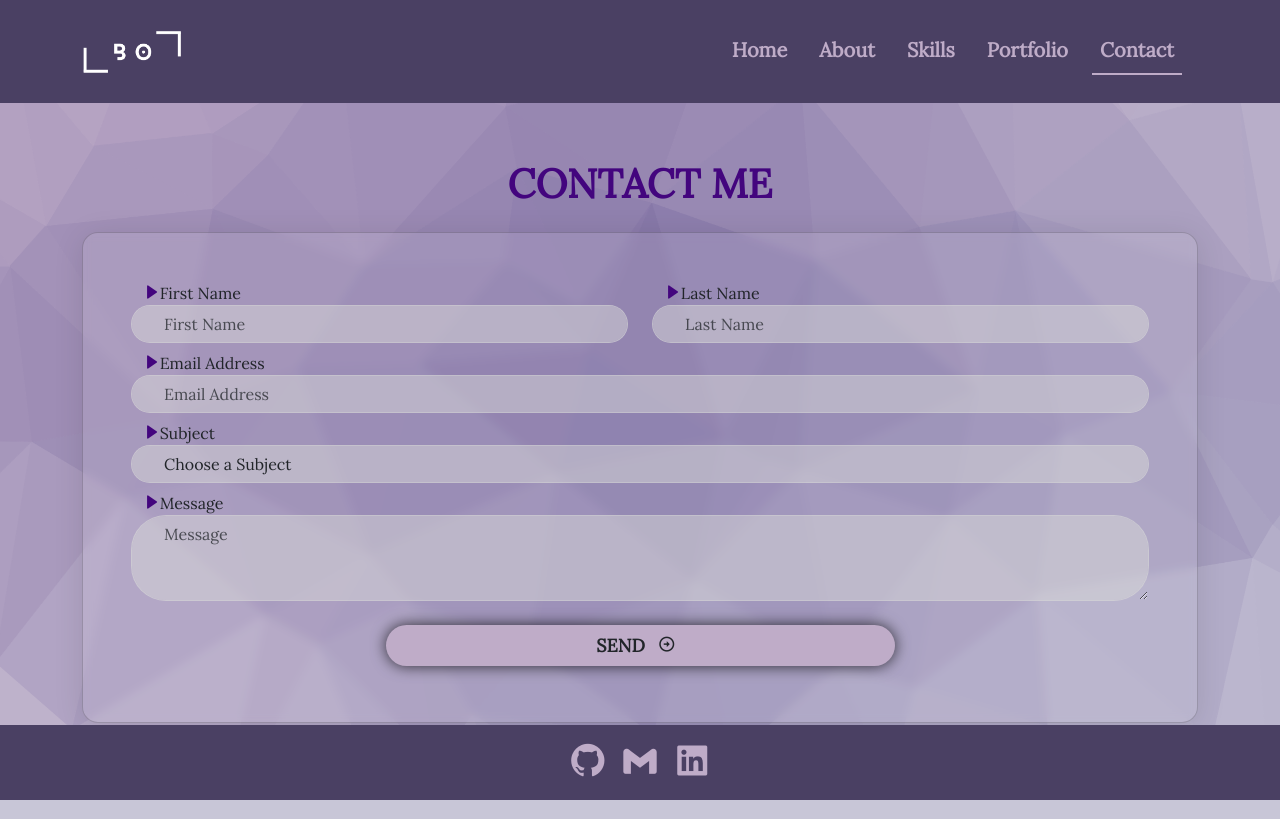
After one commit to BogdanOtava/Portfolio-Website, a Flask app: page /contact in a window 1280 px wide. The commit adds this page. Run offline with Flask 3, Linux system fonts and the light colour scheme.

Commit message:
Added - Contact Page & Response Page

```diff
--- a/application/application.py
+++ b/application/application.py
@@ -1,9 +1,10 @@
 # Sets up the routes for all the pages
 
-from flask import Flask, render_template
+from flask import Flask, render_template, request
 from flask_caching import Cache
 from config import TEMPLATES_PATH, TEXT_PATH
 from application.helpers import *
+from tkn import *
 
 
 app = Flask(__name__, template_folder=TEMPLATES_PATH)
@@ -46,3 +47,40 @@ def portfolio():
     repos = get_repositories()
 
     return render_template("portfolio.html", repos=repos)
+
+
+@app.route("/contact", methods=["GET", "POST"])
+def contact():
+    """Renders the 'Contact' page of the website."""
+
+    # User reached route via POST
+    if request.method == "POST":
+        first_name = request.form["firstName"]
+        last_name = request.form["lastName"]
+        email = request.form["email"]
+        subject = request.form["subject"]
+        message = request.form["message"]
+
+        # Format message
+        message = f"FROM: {first_name} {last_name} <{email}>\nSUBJECT: {subject}\n\n{message}"
+
+        # Send email using Mailgun API
+        response = requests.post(
+            f"https://api.eu.mailgun.net/v3/{MAILGUN_DOMAIN}/messages",
+            auth=("api", MAILGUN_API_KEY),
+            data={
+                "from": f"{first_name} {last_name} <{email}>",
+                "to": RECEIVER_EMAIL,
+                "subject": subject,
+                "text": message
+            }
+        )
+
+        # Check for successful API response
+        if response.status_code == 200:
+            return render_template("result.html", status_code=response.status_code, message="Your email has been sent! I'll contact you as soon as possible.")
+        else:
+            return render_template("result.html", status_code=response.status_code, message="Your email could not be sent! Please try again.")
+
+    # User reached route via GET
+    return render_template("contact.html")
--- a/application/helpers.py
+++ b/application/helpers.py
@@ -3,7 +3,7 @@
 import requests
 import json
 
-from tkn import ACCESS_TOKEN
+from tkn import GITHUB_ACCESS_TOKEN
 from config import TEXT_PATH
 
 
@@ -73,7 +73,7 @@ def get_repositories() -> list:
 
     url = "https://api.github.com/users/bogdanotava/repos"
     params = {"per_page": 1000}
-    headers = {"Authorization": f"token {ACCESS_TOKEN}"}
+    headers = {"Authorization": f"token {GITHUB_ACCESS_TOKEN}"}
 
     try:
         response = requests.get(url, params=params, headers=headers)
--- a/application/static/css/styles.css
+++ b/application/static/css/styles.css
@@ -279,3 +279,50 @@ body {
 .portfolio .inner-card .img-fluid {
     max-width: 25px;
 }
+
+/*********************/
+/*  CONTACT          */
+/*********************/
+
+.contact {
+    margin-top: 10rem;
+}
+
+.contact .page-title {
+    color: var(--highlights-color);
+    font-weight: 900;
+}
+
+.contact .form-control {
+    background-color: rgba(216, 216, 216, 0.5);
+    border-color: rgba(216, 216, 216, 0.7);
+    border-radius: 35px;
+    padding-left: 2rem;
+}
+
+.contact .form-control:focus {
+    border-color: rgba(216, 216, 216, 0.5);
+    box-shadow: 0 0 0 0.2rem rgba(63, 21, 60, 0.25);
+}
+
+.contact .form-group .arrow {
+    color: var(--highlights-color);
+}
+
+select option {
+    background-color: rgba(233, 233, 233, 0.5);
+    border-radius: 35px;
+}
+
+/*********************/
+/*  RESPONSE          */
+/*********************/
+
+.response {
+    margin-top: 10rem;
+}
+
+.response .page-title {
+    color: var(--highlights-color);
+    font-weight: 900;
+}
--- a/application/templates/about.html
+++ b/application/templates/about.html
@@ -69,7 +69,9 @@
                                 <p class="text-muted">Oct 2022 - Present</p>
                             </div>
                         </div>
-                        <button class="btn mt-auto mx-auto w-100">CONTACT ME <i class="bx bx-right-arrow-circle px-2"></i></button>
+                        <button class="btn mt-auto mx-auto w-100">
+                            <a href="{{ url_for('contact') }}">CONTACT ME <i class="bx bx-right-arrow-circle px-2"></i></a>
+                        </button>
                     </div>
                 </div>
             </div>
--- /dev/null
+++ b/application/templates/contact.html
@@ -0,0 +1,76 @@
+<!-- The 'Contact' page -->
+
+{% extends "layout.html" %}
+
+{% block head %}
+    <!-- Inherit from 'layout.html' -->
+    {{ super() }}
+{% endblock %}
+
+{% block title %}
+    Contact
+{% endblock %}
+
+{% block main %}
+    <!-- Background -->
+    <img src="../static/images/trianglify_background.png" class="background position-fixed w-100 h-100 top-0 start-0" loading="lazy">
+    <!-- End of Background -->
+    <!-- Main Content -->
+    <div class="container contact mb-5 pb-5">
+        <!-- Title -->
+        <div class="row mb-3">
+            <div class="col-md-12 text-center">
+                <h1 class="page-title">CONTACT ME</h1>
+            </div>
+        </div>
+        <!-- End of Title -->
+        <!-- Contact Form -->
+        <div class="card contact-card card-design px-5 py-5">
+            <form action="/contact" method="post">
+                <!-- 1st Row -->
+                <div class="row">
+                    <div class="form-group col-md-6 mb-2">
+                        <label for="firstName">&nbsp;&nbsp;&nbsp;<i class="arrow bx bxs-right-arrow"></i>First Name</label>
+                        <input class="form-control" type="text" id="firstName" name="firstName" placeholder="First Name" required>
+                    </div>
+                    <div class="form-group col-md-6 mb-2">
+                        <label for="lastName">&nbsp;&nbsp;&nbsp;<i class="arrow bx bxs-right-arrow"></i>Last Name</label>
+                        <input class="form-control" type="text" id="lastName" name="lastName" placeholder="Last Name" required>
+                    </div>
+                </div>
+                <!-- End of 1st Row-->
+                <!-- 2nd Row -->
+                <div class="form-group mb-2">
+                    <label for="email">&nbsp;&nbsp;&nbsp;<i class="arrow bx bxs-right-arrow"></i>Email Address</label>
+                    <input class="form-control" type="text" id="email" name="email" placeholder="Email Address" required>
+                </div>
+                <!-- End of 2nd Row -->
+                <!-- 3rd Row -->
+                <div class="form-group mb-2">
+                    <label for="subject">&nbsp;&nbsp;&nbsp;<i class="arrow bx bxs-right-arrow"></i>Subject</label>
+                    <select class="form-control" id="subject" name="subject" required>
+                        <option value="" selected disabled>Choose a Subject</option>
+                        <option>Work Opportunity</option>
+                        <option>Request a CV</option>
+                        <option>Request a Phone Number</option>
+                        <option>Other</option>
+                    </select>
+                </div>
+                <!-- End of 3rd Row -->
+                <!-- 4th Row -->
+                <div class="form-group mb-2">
+                    <label for="message">&nbsp;&nbsp;&nbsp;<i class="arrow bx bxs-right-arrow"></i>Message</label>
+                    <textarea class="form-control" id="message" name="message" rows="3" placeholder="Message" required></textarea>
+                </div>
+                <!-- End of 4th Row -->
+                <!-- 5th Row -->
+                <div class="form-group text-center mt-4 mb-2">
+                    <button type="submit" class="btn mx-auto mt-auto w-50">SEND <i class="bx bx-right-arrow-circle px-2"></i></button>
+                </div>
+                <!-- End of 5th Row -->
+            </form>
+        </div>
+        <!-- End of Contact Form -->
+    </div>
+    <!-- End of Main Content -->
+{% endblock %}
--- a/application/templates/layout.html
+++ b/application/templates/layout.html
@@ -45,7 +45,7 @@
                         <li class="nav-item"><a class="nav-link me-3 {{ request.path | is_active(url_for('about')) }}" href="{{ url_for('about') }}">About</a></li>
                         <li class="nav-item"><a class="nav-link me-3 {{ request.path | is_active(url_for('skills')) }}" href="{{ url_for('skills') }}">Skills</a></li>
                         <li class="nav-item"><a class="nav-link me-3 {{ request.path | is_active(url_for('portfolio')) }}" href="{{ url_for('portfolio') }}">Portfolio</a></li>
-                        <li class="nav-item"><a class="nav-link me-3" href="#">Contact</a></li>
+                        <li class="nav-item"><a class="nav-link me-3 {{ request.path | is_active(url_for('contact')) }}" href="{{ url_for ('contact') }}">Contact</a></li>
                     </ul>
                 </div>
                 <!-- End of Navigation Menu -->
@@ -63,7 +63,7 @@
                 <div class="row">
                     <div class="col-sm-12">
                         <a href="https://github.com/BogdanOtava"><i class="social-icon bx bxl-github px-1"></i></a>
-                        <a href="{{ url_for('index') }}"><i class="social-icon bx bxl-gmail px-1"></i></a>
+                        <a href="{{ url_for('contact') }}"><i class="social-icon bx bxl-gmail px-1"></i></a>
                         <a href="https://www.linkedin.com/in/bogdan-otav%C4%83-26087b23b/"><i class="social-icon bx bxl-linkedin-square px-1"></i></a>
                     </div>
                 </div>
```
Also changed, not shown: application/templates/result.html (added, +37 -0 lines), idea.md (+3 -3 lines).
